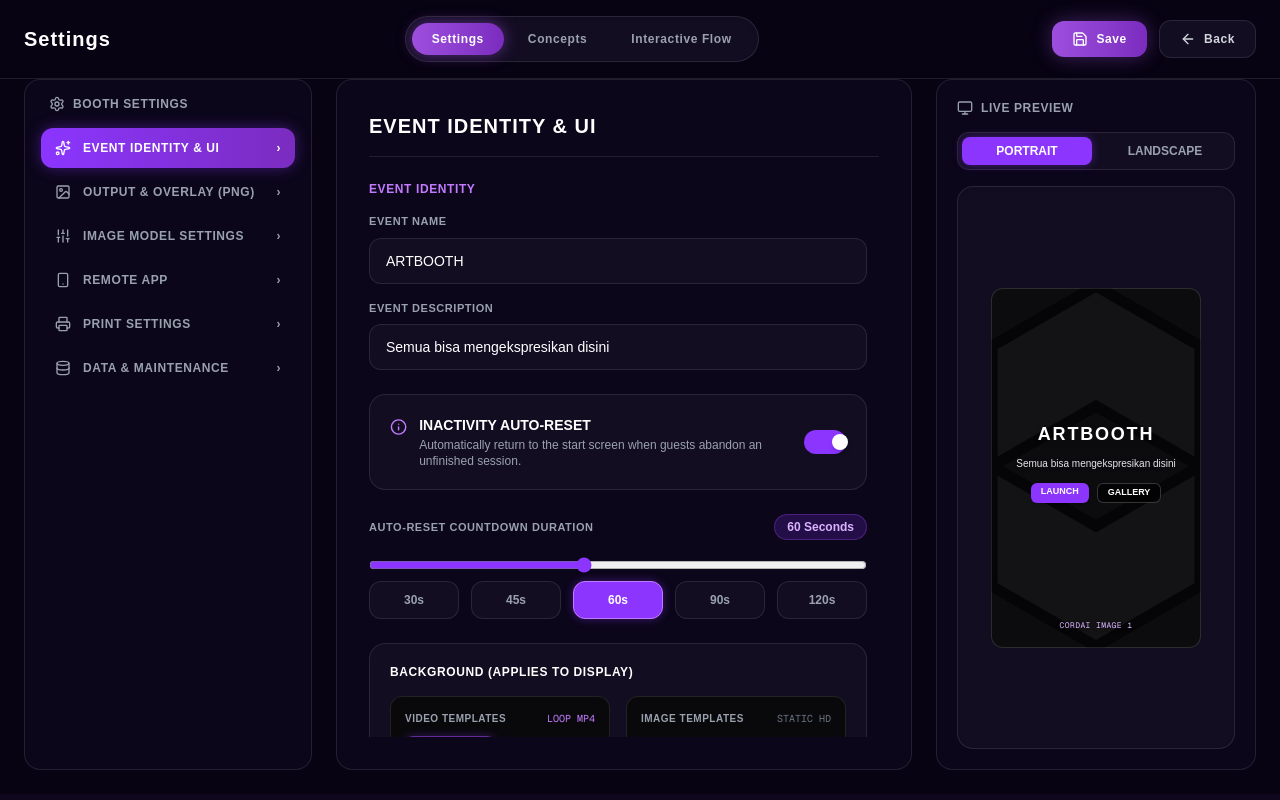
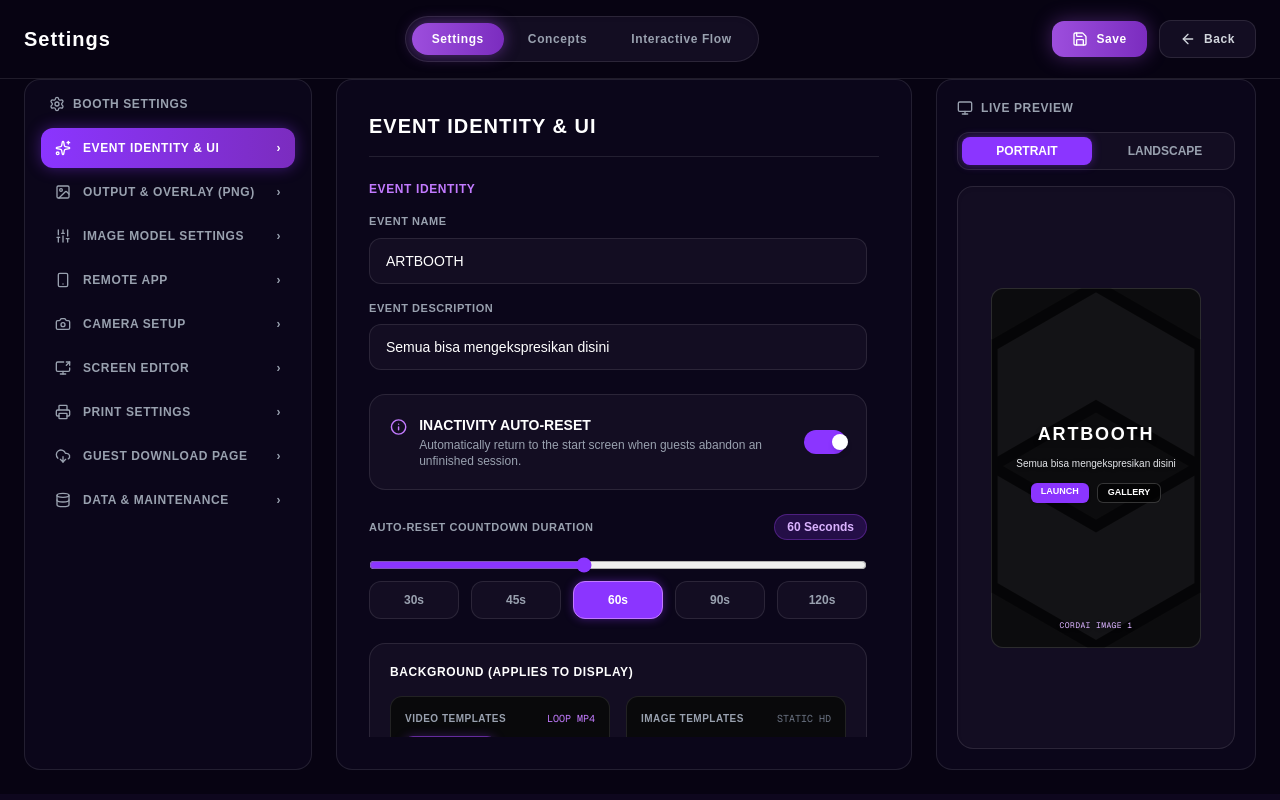
Before and after one commit to nuryanash3-lgtm/cekreks, a Next.js app: page /event/1/settings in a window 1280 px wide. Built offline with nearby package versions, Linux system fonts and the light colour scheme.

Commit message:
feat: add menu sidebar

```diff
--- a/src/app/event/[kode]/settings/page.tsx
+++ b/src/app/event/[kode]/settings/page.tsx
@@ -9,7 +9,10 @@ import {
   Smartphone,
   Monitor,
   Printer,
-  Database
+  Database,
+  Camera,
+  CloudDownload,
+  ScreenShare
 } from "lucide-react";
 
 import EventIdentity from "@/components/event/settings/EventIdentity";
@@ -37,7 +40,10 @@ export default function EventSettingsPage() {
     { id: "output", name: "OUTPUT & OVERLAY (PNG)", icon: ImageIcon },
     { id: "model", name: "IMAGE MODEL SETTINGS", icon: Sliders },
     { id: "remote", name: "REMOTE APP", icon: Smartphone },
+    { id: "camera", name: "CAMERA SETUP", icon: Camera },
+    { id: "screen", name: "SCREEN EDITOR", icon: ScreenShare },
     { id: "print", name: "PRINT SETTINGS", icon: Printer },
+    { id: "guest", name: "GUEST DOWNLOAD PAGE", icon: CloudDownload },
     { id: "data", name: "DATA & MAINTENANCE", icon: Database },
   ];
 
```
